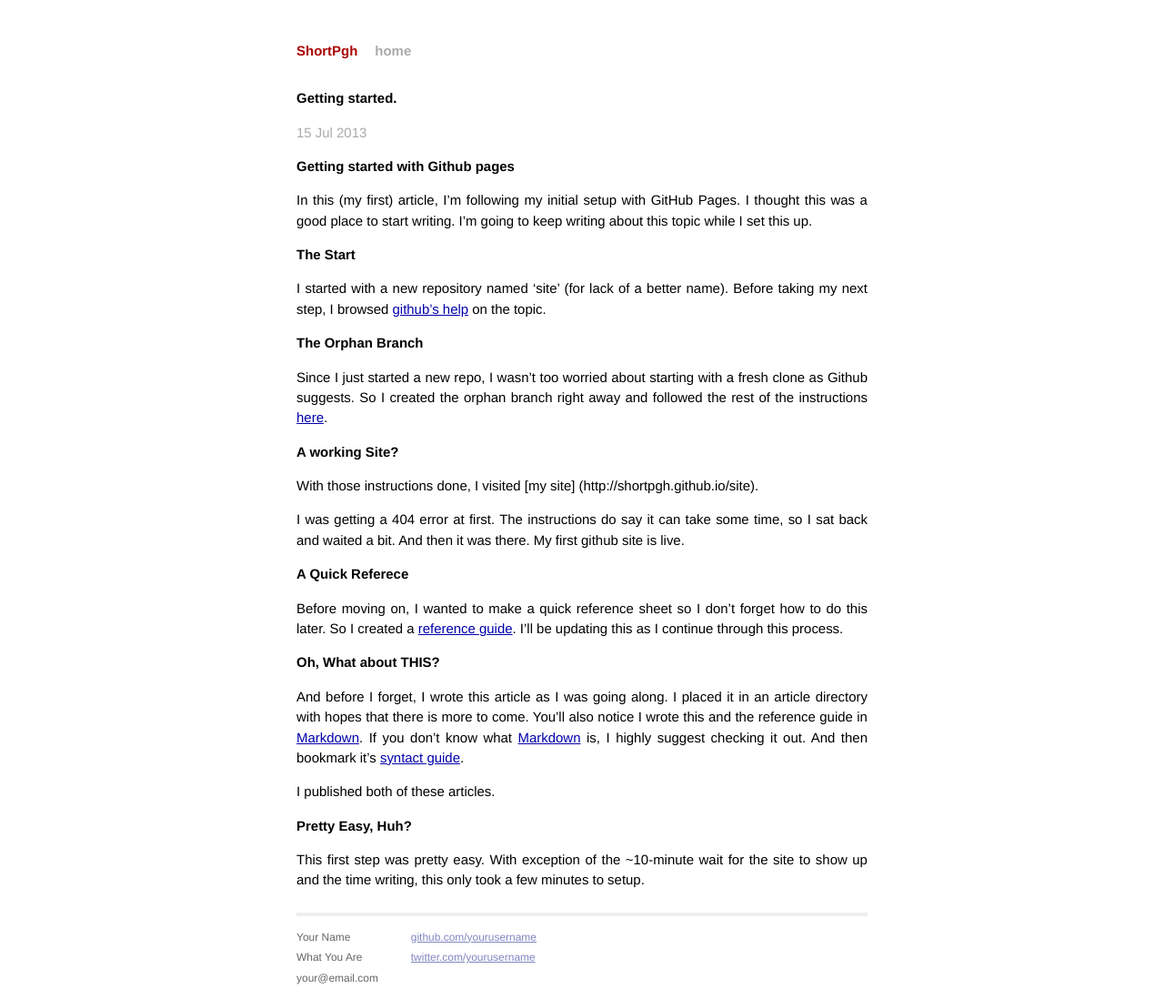
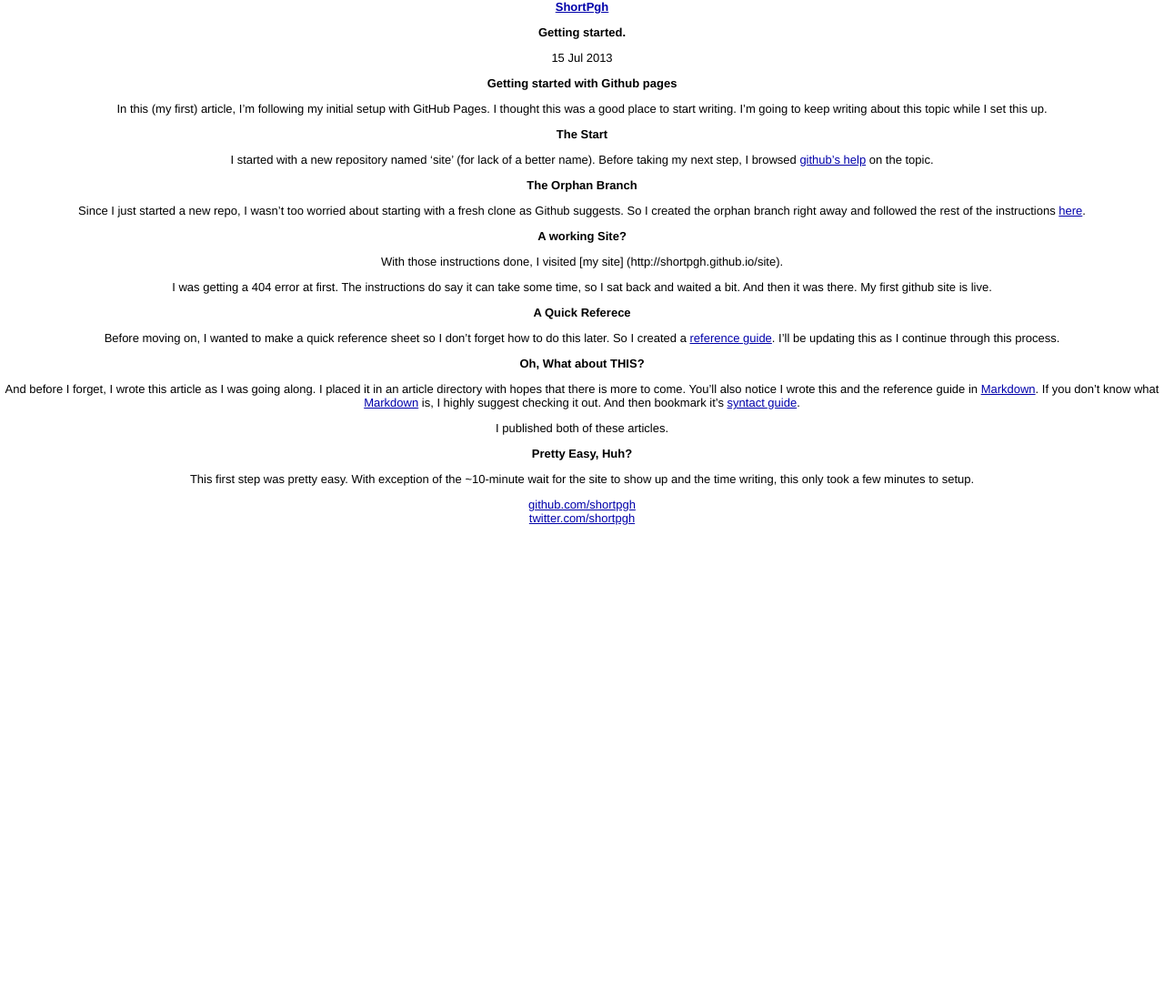
Before and after one commit to shortpgh/site, a Jekyll site: the page built from _posts/2013-07-15-getting-started.md, in a window 1280 px wide. Shown: the whole page at 91% size. Built offline with Jekyll 4.4.1, drawn with Linux system fonts in a browser that asks for light colours; Markdown is read by kramdown in place of the engine named in the settings; after the commit the page ends 900 px from its top, so only the background shows below that.

Commit message:
started to simplify the markup i'm using in shortpgh.

```diff
--- a/_layouts/default.html
+++ b/_layouts/default.html
@@ -3,8 +3,9 @@
     <head>
         <meta charset="utf-8">
         <meta http-equiv="X-UA-Compatible" content="IE=edge,chrome=1">
+        <meta name="viewport" content="width=device-width">
+
         <title>{{ page.title }}</title>
-        <meta name="viewport" content="width=device-width">
 
         <!-- syntax highlighting CSS -->
         <link rel="stylesheet" href="/css/syntax.css">
@@ -14,33 +15,17 @@
 
     </head>
     <body>
+        <header>
+          <h1 class="title"><a href="/">{{ site.name }}</a></h1>
+        </header>
 
-        <div class="container">
-          <div class="site">
-            <div class="header">
-              <h1 class="title"><a href="/">{{ site.name }}</a></h1>
-              <a class="extra" href="/">home</a>
-            </div>
+        <section>
+        {{ content }}
+        </section>
 
-                {{ content }}
-
-            <div class="footer">
-              <div class="contact">
-                <p>
-                  Your Name<br />
-                  What You Are<br />
-                  your@email.com
-                </p>
-              </div>
-              <div class="contact">
-                <p>
-                  <a href="http://github.com/yourusername/">github.com/yourusername</a><br />
-                  <a href="http://twitter.com/yourusername/">twitter.com/yourusername</a><br />
-                </p>
-              </div>
-            </div>
-          </div>
-        </div> <!-- /container -->
-
+        <footer>
+            <a href="http://github.com/shortpgh/">github.com/shortpgh</a><br />
+            <a href="http://twitter.com/shortpgh/">twitter.com/shortpgh</a><br />
+        </footer>
     </body>
 </html>
```
